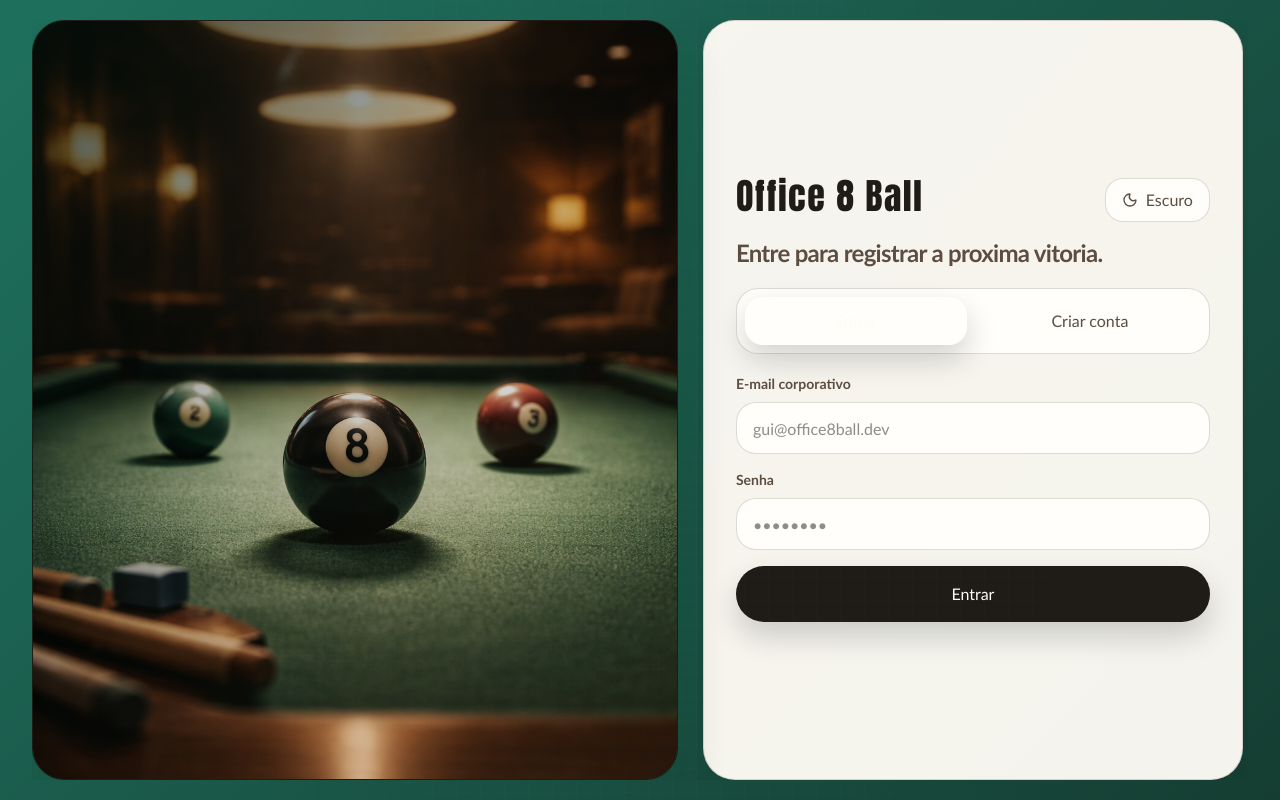
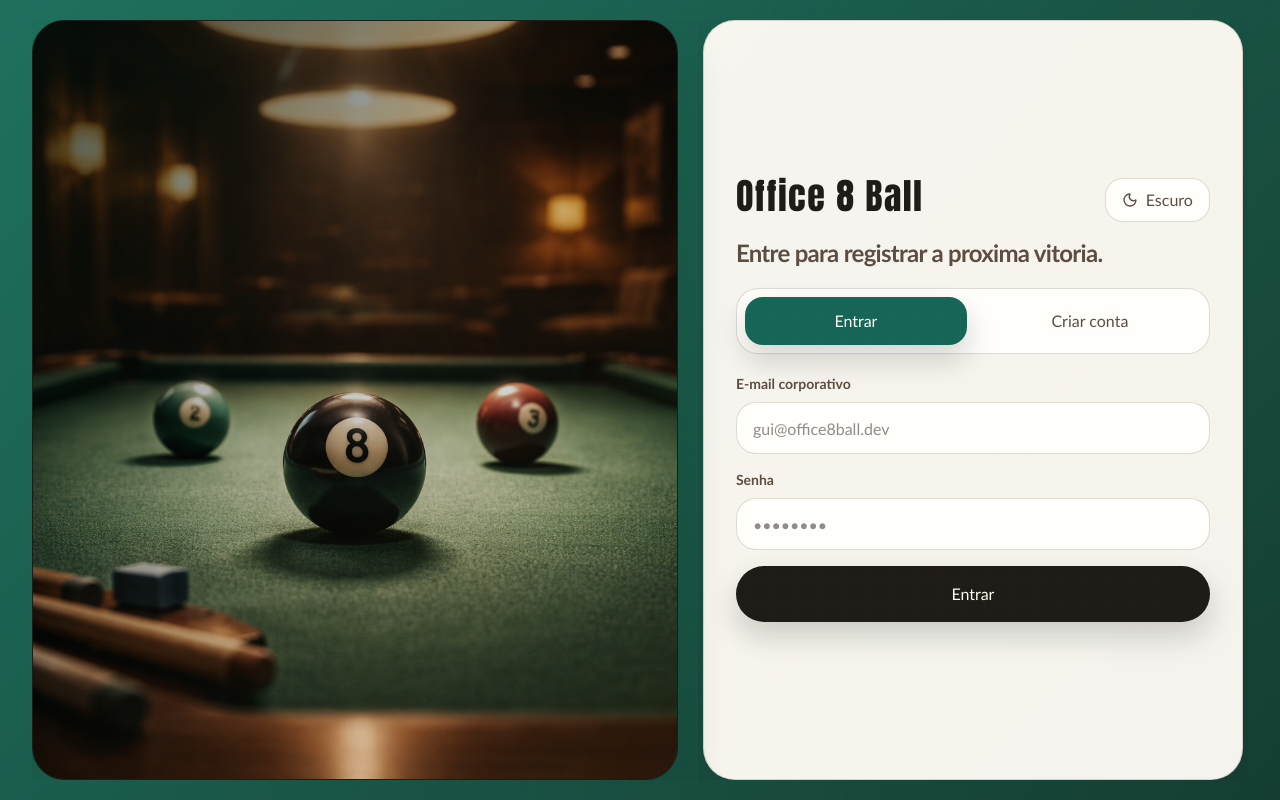
Before and after one commit to Guiroos/office-8-ball, a Next.js app: page /login in a window 1280 px wide. Built offline with nearby package versions, Linux system fonts and the light colour scheme; no server answers.

Commit message:
feat(theme): update login-screen segment button and error div to use primary/team tokens

```diff
--- a/src/components/login/login-screen.tsx
+++ b/src/components/login/login-screen.tsx
@@ -305,7 +305,7 @@ export function LoginScreen({
                       type="button"
                       className={`${SEGMENT_BUTTON_BASE_CLASS} ${
                         !isRegisterMode
-                          ? "bg-frontend text-foreground-inverse shadow-sm"
+                          ? "bg-primary text-primary-foreground shadow-sm"
                           : "text-muted-foreground"
                       }`}
                       onClick={() => handleModeChange("login")}
@@ -318,7 +318,7 @@ export function LoginScreen({
                       type="button"
                       className={`${SEGMENT_BUTTON_BASE_CLASS} ${
                         isRegisterMode
-                          ? "bg-frontend text-foreground-inverse shadow-sm"
+                          ? "bg-primary text-primary-foreground shadow-sm"
                           : "text-muted-foreground"
                       }`}
                       onClick={() => handleModeChange("register")}
@@ -395,7 +395,7 @@ export function LoginScreen({
                     </Field>
 
                     {generalError ? (
-                      <div className="rounded-md border border-backend-soft bg-surface-danger px-4 py-3 text-sm text-danger">
+                      <div className="rounded-md border border-team-beta-soft bg-surface-danger px-4 py-3 text-sm text-danger">
                         {generalError}
                       </div>
                     ) : null}
```
